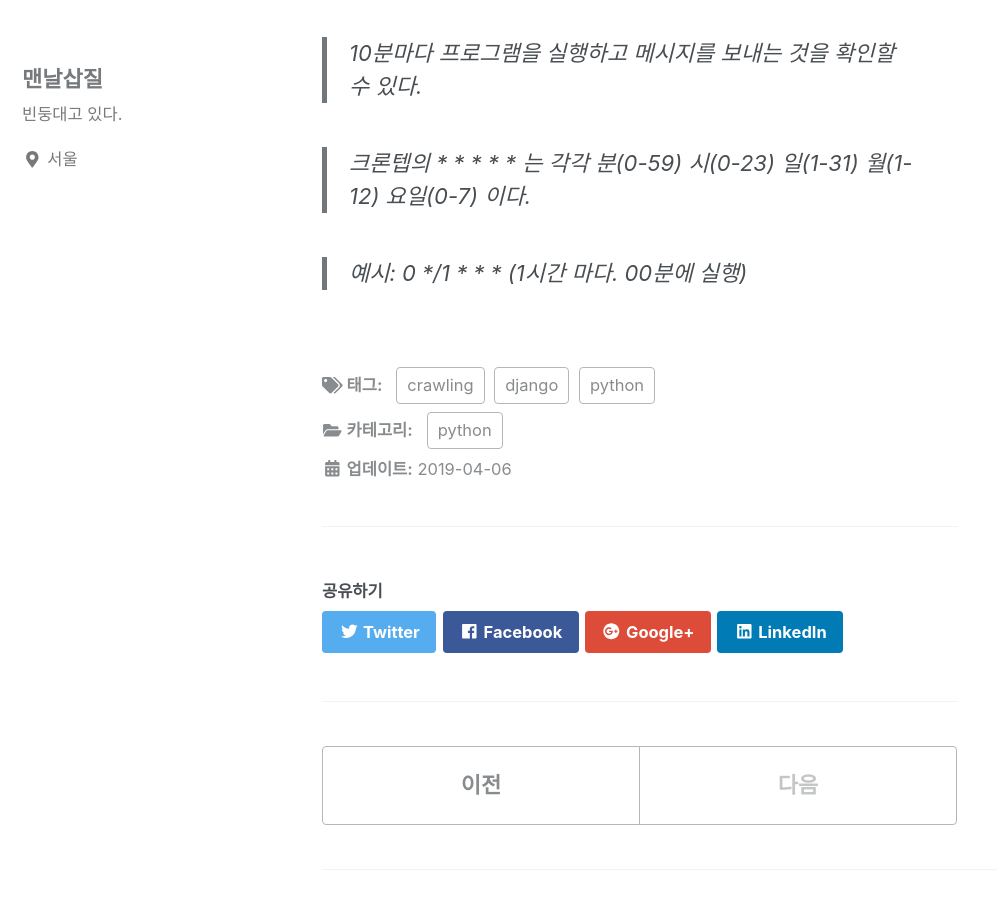
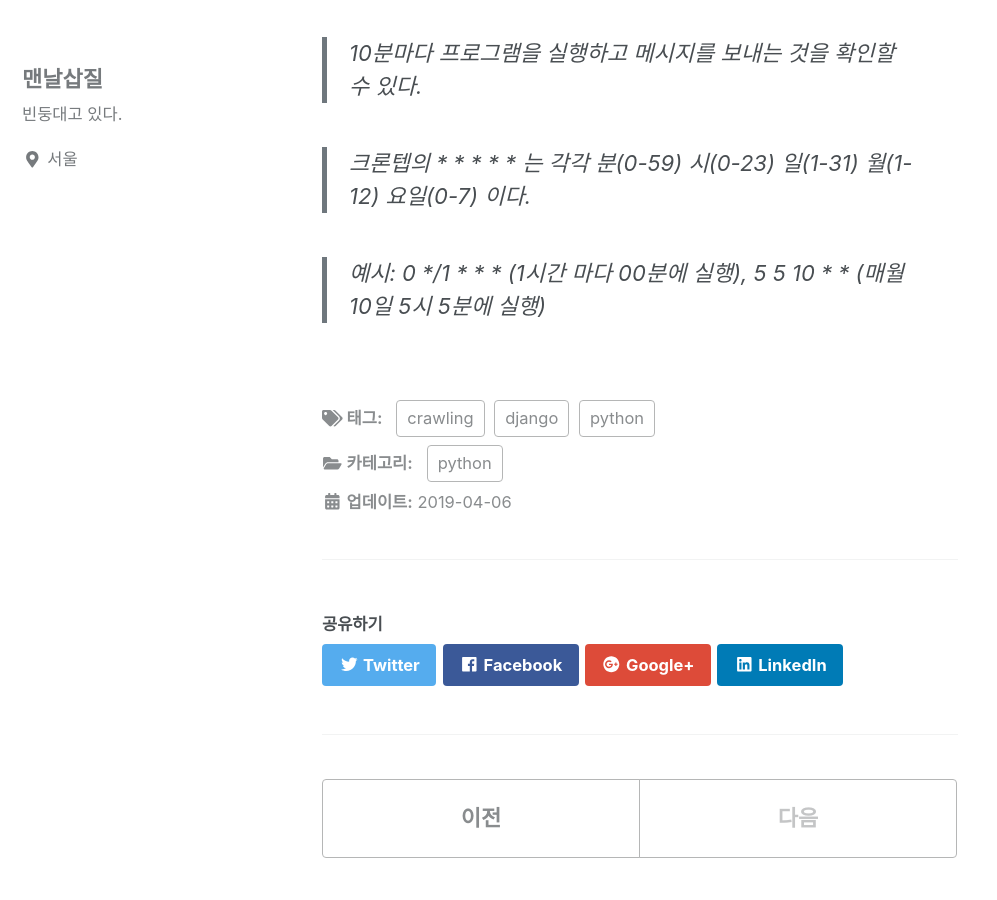
Before and after one commit to Shindongsik/Shindongsik.github.io, a Jekyll site: the page built from _posts/2019-04-06-TelegramChatBot.md, in a window 1280 px wide and 900 px high, scrolled down 2811 px. Shown: the whole window, without its empty margins (0-997 px from the left). Built offline with Jekyll 4.4.1, drawn with Linux system fonts in a browser that asks for light colours; cached includes are drawn as plain includes.

Commit message:
예시 추가

```diff
--- a/_posts/2019-04-06-TelegramChatBot.md
+++ b/_posts/2019-04-06-TelegramChatBot.md
@@ -88,4 +88,4 @@ crontab -e
 
 >크론텝의 * * * * * 는 각각 분(0-59) 시(0-23) 일(1-31) 월(1-12) 요일(0-7) 이다.
 
->예시: 0 */1 * * * (1시간 마다. 00분에 실행)
+>예시: 0 */1 * * * (1시간 마다 00분에 실행), 5 5 10 * * (매월 10일 5시 5분에 실행)
```
